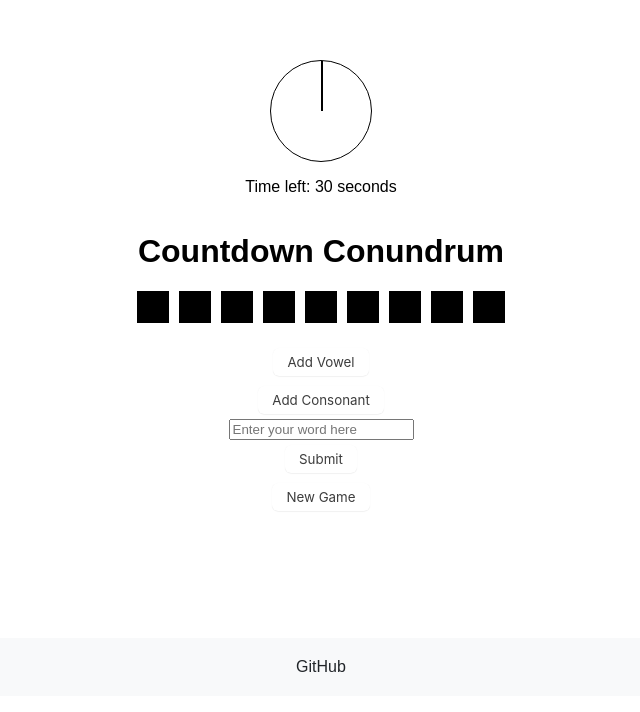
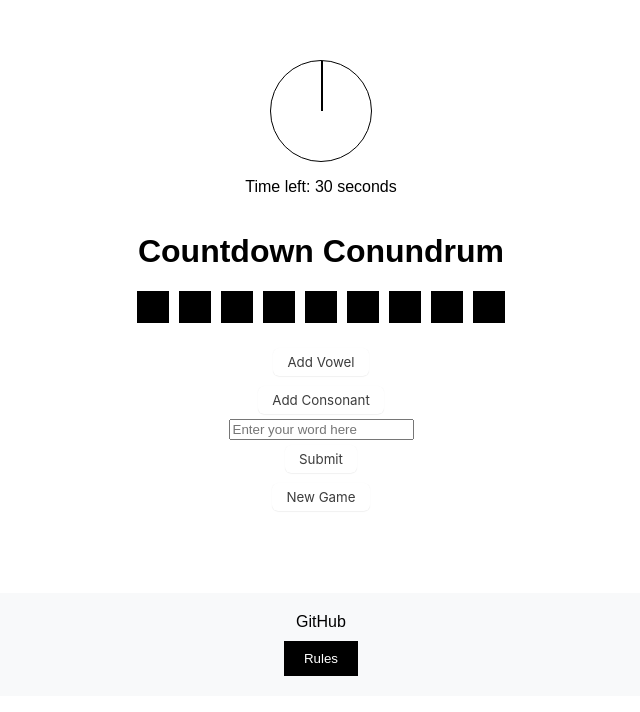
Before and after one commit to KnowsCount/countdown-conundrum, a Next.js app: page / in a window 1280 px wide. Shown: the part 104-816 px from the top of the page, without its empty margins (319-959 px from the left). Built offline with nearby package versions, Linux system fonts and the light colour scheme; no server answers.

Commit message:
feat: add game rules

```diff
--- a/components/Footer.tsx
+++ b/components/Footer.tsx
@@ -1,5 +1,6 @@
-import React from 'react';
+import React, { useState } from 'react';
 import styled from 'styled-components';
+import RulesModal from './RulesModal';
 
 const FooterContainer = styled.footer`
   background-color: #f8f9fa;
@@ -16,21 +17,46 @@ const FooterContainer = styled.footer`
 const SocialLinks = styled.div`
   a {
     margin: 0 10px;
-    color: #212529;
+    color: black;
     text-decoration: none;
 
     &:hover {
-      color: #007bff;
+      color: grey;
     }
   }
 `;
 
+const RulesButton = styled.button`
+  margin-top: 10px;
+  background-color: black;
+  color: white;
+  border: none;
+  padding: 10px 20px;
+  cursor: pointer;
+
+  &:hover {
+    background-color: grey;
+  }
+`;
+
 const Footer: React.FC = () => {
+  const [modalIsOpen, setModalIsOpen] = useState(false);
+
+  const openModal = () => {
+    setModalIsOpen(true);
+  }
+
+  const closeModal = () => {
+    setModalIsOpen(false);
+  }
+
   return (
     <FooterContainer>
       <SocialLinks>
         <a href="https://github.com/knowscount" target="_blank" rel="noopener noreferrer">GitHub</a>
       </SocialLinks>
+      <RulesButton onClick={openModal}>Rules</RulesButton>
+      <RulesModal isOpen={modalIsOpen} onRequestClose={closeModal} />
     </FooterContainer>
   );
 }
--- /dev/null
+++ b/components/RulesModal.tsx
@@ -0,0 +1,35 @@
+import React from 'react';
+import Modal from 'react-modal';
+import styled from 'styled-components';
+
+const ModalContent = styled.div`
+  font-family: sans-serif;
+  text-align: center;
+  margin: auto;
+  width: 50%;
+  padding: 10px;
+`;
+
+interface RulesModalProps {
+  isOpen: boolean;
+  onRequestClose: () => void;
+}
+
+const RulesModal: React.FC<RulesModalProps> = ({ isOpen, onRequestClose }) => {
+  return (
+    <Modal
+      isOpen={isOpen}
+      onRequestClose={onRequestClose}
+      contentLabel="Game Rules"
+    >
+      <ModalContent>
+        <h2>Game Rules</h2>
+        <p>The nine slots are for random letters; the player may select whether they want a vowel or a consonant for each slot. After the nine slots are filled, a 30-second countdown starts and the player have to try to come up with the longest existing word possible using the nine randomly generated letters.</p>
+        <p>This game is derived from the hilarious panel show 8 Out of 10 Cats Does Countdown. Give it a watch. Good luck with the game.</p>
+        <button onClick={onRequestClose}>Close</button>
+      </ModalContent>
+    </Modal>
+  );
+};
+
+export default RulesModal;
--- a/package.json
+++ b/package.json
@@ -13,6 +13,7 @@
     "next": "14.1.0",
     "react": "^18",
     "react-dom": "^18",
+    "react-modal": "^3.16.1",
     "styled-components": "^6.1.8"
   },
   "devDependencies": {
@@ -24,6 +25,7 @@
     "@types/node": "^20",
     "@types/react": "^18",
     "@types/react-dom": "^18",
+    "@types/react-modal": "^3.16.3",
     "eslint": "^8",
     "eslint-config-next": "14.1.0",
     "jest": "^29.7.0",
```
Also changed, not shown: tsconfig.json (+20 -6 lines), 1 other file (tests, documents, lock files or other folders).
